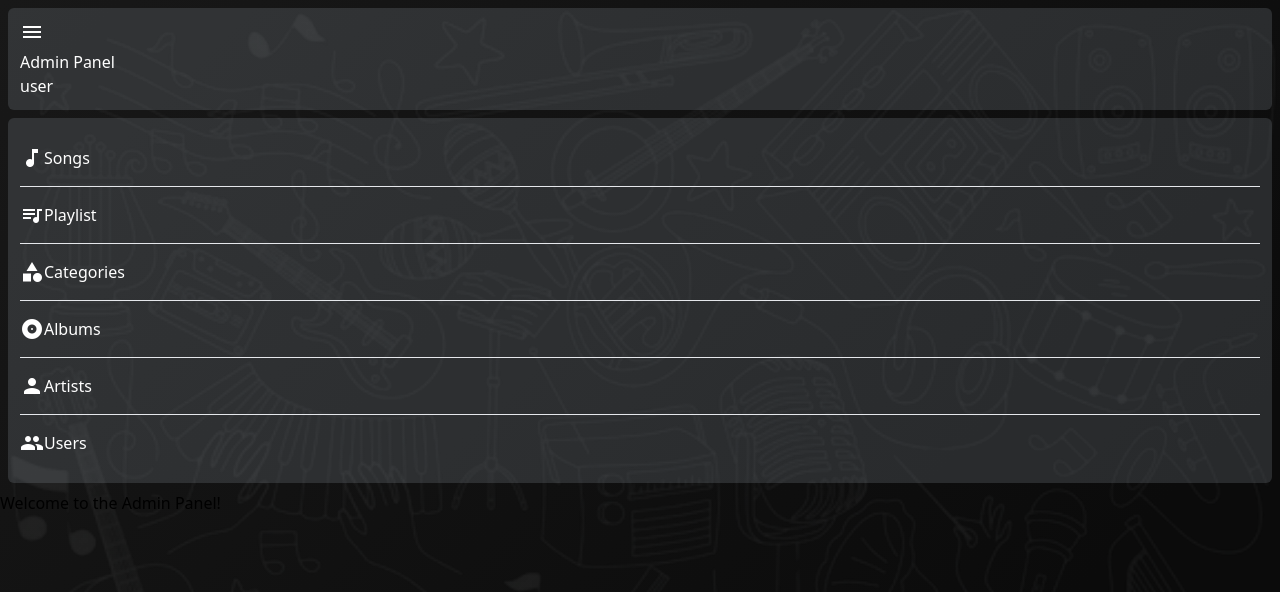
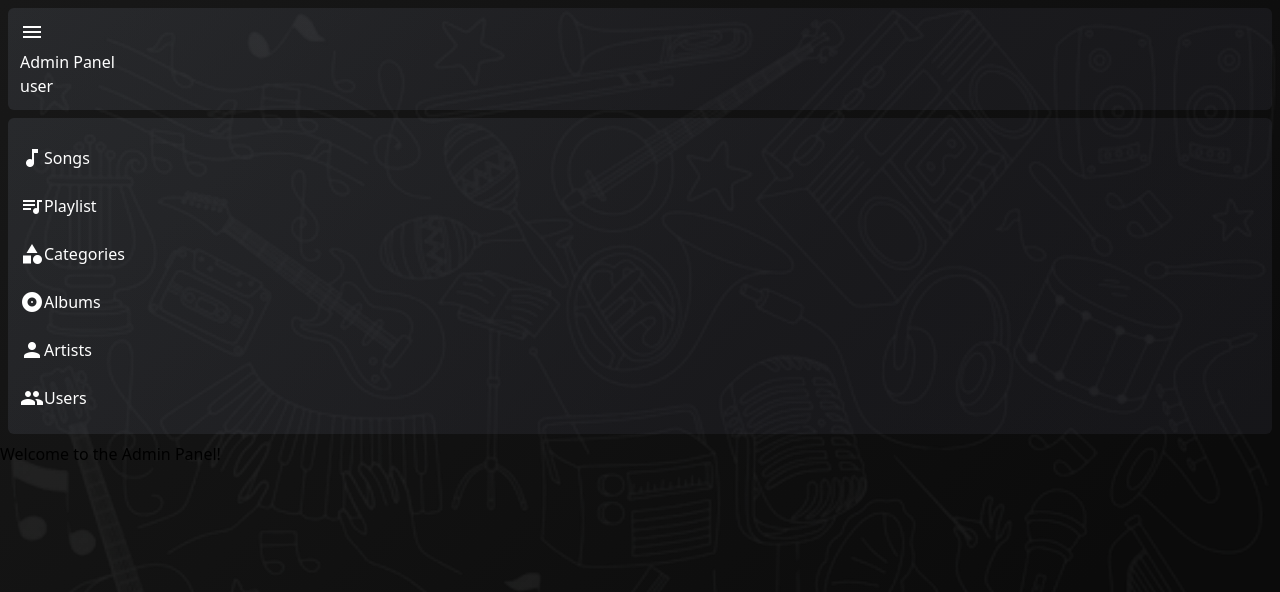
Before and after one commit to Rohitdhall987/admin, a React (Vite) app: page /dashboard in a window 1280 px wide. Shown: the top 592 px of the page. Built offline with nearby package versions, Linux system fonts and the light colour scheme; sample sign-in values are in the browser's storage.

Commit message:
modified:   src/dashBoardComponents/Sidebar.jsx 	modified:   src/dashboard.jsx 	modified:   src/index.css

```diff
--- a/src/dashBoardComponents/Sidebar.jsx
+++ b/src/dashBoardComponents/Sidebar.jsx
@@ -1,21 +1,76 @@
-import { Link } from "react-router-dom";
+import { useState } from "react";
+import { Link, useLocation } from "react-router-dom";
 
 function Sidebar() {
-  const titleClass="pl-1 hidden md:block";
+  const [selectedItem, setSelectedItem] = useState("/dashboard/songs"); // Default selected item
+  const location = useLocation();
+
+  // Function to determine if a link is selected
+  const isSelected = (path) => location.pathname === path;
+
+  const titleClass = "pl-1 hidden md:block";
+
   return (
     <div className="col-span-2 flex-col flex card">
-        <Link className="menu-item" to="/dashboard/home"><span className="material-icons">music_note</span><p className={titleClass}>Songs</p></Link>
-        <hr/>
-        <Link className="menu-item" to="/dashboard/playlist"><span className="material-icons">queue_music</span><p className={titleClass}>Playlist</p></Link>
-        <hr/>
-        <Link className="menu-item" to="/dashboard/categories"><span className="material-icons">category</span><p className={titleClass}>Categories</p></Link>
-        <hr/>
-        <Link className="menu-item" to="/dashboard/albums"><span className="material-icons">album</span><p className={titleClass}>Albums</p></Link>
-        <hr/>
-        <Link className="menu-item" to="/dashboard/artists"><span className="material-icons">person</span><p className={titleClass}>Artists</p></Link>
-        <hr/>
-        <Link className="menu-item" to="/dashboard/add"><span className="material-icons">group</span><p className={titleClass}>Users</p></Link>
+      <Link
+        className={`menu-item ${isSelected('/dashboard/songs') ? 'selected' : ''}`}
+        to="/dashboard/songs"
+        onClick={() => setSelectedItem('/dashboard/songs')}
+      >
+        <span className="material-icons">music_note</span>
+        <p className={titleClass}>Songs</p>
+      </Link>
+      {isSelected('/dashboard/songs') && <hr />}
 
+      <Link
+        className={`menu-item ${isSelected('/dashboard/playlist') ? 'selected' : ''}`}
+        to="/dashboard/playlist"
+        onClick={() => setSelectedItem('/dashboard/playlist')}
+      >
+        <span className="material-icons">queue_music</span>
+        <p className={titleClass}>Playlist</p>
+      </Link>
+      {isSelected('/dashboard/playlist') && <hr />}
+
+      <Link
+        className={`menu-item ${isSelected('/dashboard/categories') ? 'selected' : ''}`}
+        to="/dashboard/categories"
+        onClick={() => setSelectedItem('/dashboard/categories')}
+      >
+        <span className="material-icons">category</span>
+        <p className={titleClass}>Categories</p>
+      </Link>
+      {isSelected('/dashboard/categories') && <hr />}
+
+      <Link
+        className={`menu-item ${isSelected('/dashboard/albums') ? 'selected' : ''}`}
+        to="/dashboard/albums"
+        onClick={() => setSelectedItem('/dashboard/albums')}
+      >
+        <span className="material-icons">album</span>
+        <p className={titleClass}>Albums</p>
+      </Link>
+      {isSelected('/dashboard/albums') && <hr />}
+
+      <Link
+        className={`menu-item ${isSelected('/dashboard/artists') ? 'selected' : ''}`}
+        to="/dashboard/artists"
+        onClick={() => setSelectedItem('/dashboard/artists')}
+      >
+        <span className="material-icons">person</span>
+        <p className={titleClass}>Artists</p>
+      </Link>
+      {isSelected('/dashboard/artists') && <hr />}
+
+      <Link
+        className={`menu-item ${isSelected('/dashboard/add') ? 'selected' : ''}`}
+        to="/dashboard/add"
+        onClick={() => setSelectedItem('/dashboard/add')}
+      >
+        <span className="material-icons">group</span>
+        <p className={titleClass}>Users</p>
+      </Link>
+      {isSelected('/dashboard/add') && <hr />}
     </div>
   );
 }
--- a/src/dashboard.jsx
+++ b/src/dashboard.jsx
@@ -1,14 +1,14 @@
 import React, { useState } from 'react';
 import { Routes, Route, useParams } from 'react-router-dom';
 
-import Sidebar from './dashBoardComponents/Sidebar'; // Ensure Sidebar is properly imported.
+import Sidebar from './dashBoardComponents/Sidebar';
 
 function Content() {
   const { id } = useParams();
 
   const renderContent = () => {
     switch (id) {
-      case 'home':
+      case 'songs':
         return <p className="card">Main Content 1</p>;
       case 'playlist':
         return <p className="card">Main Content 2</p>;
--- a/src/index.css
+++ b/src/index.css
@@ -78,11 +78,12 @@ html{
 }
 
 .card {
-  @apply bg-gray-400 m-2 bg-opacity-20 rounded-md text-white p-3 ;
+  @apply  m-2 bg-gray-500 rounded-md text-white p-3 ;
+  background: linear-gradient(315deg, rgb(65, 65, 81,0.2) 40%,rgba(107, 114, 128, 0.2)  100%);
 }
 
 .menu-item{
-  @apply my-2 flex py-2 justify-center md:justify-start rounded ;
+  @apply mt-2 mb-1 flex py-2 justify-center md:justify-start rounded ;
   transition: 200ms;
 }
 
```
Lines whose indentation alone changed are shown as unchanged.
